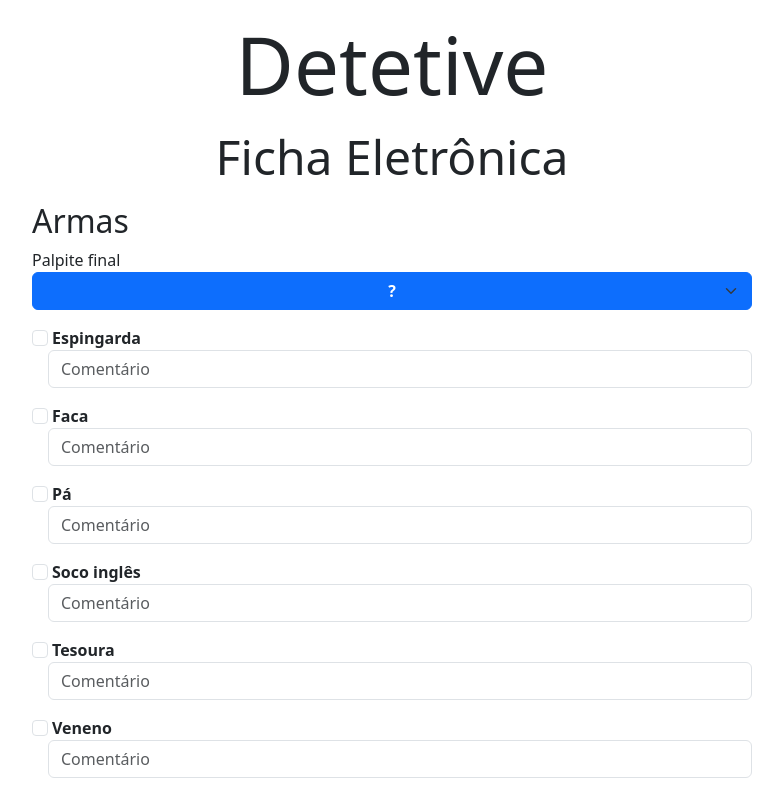
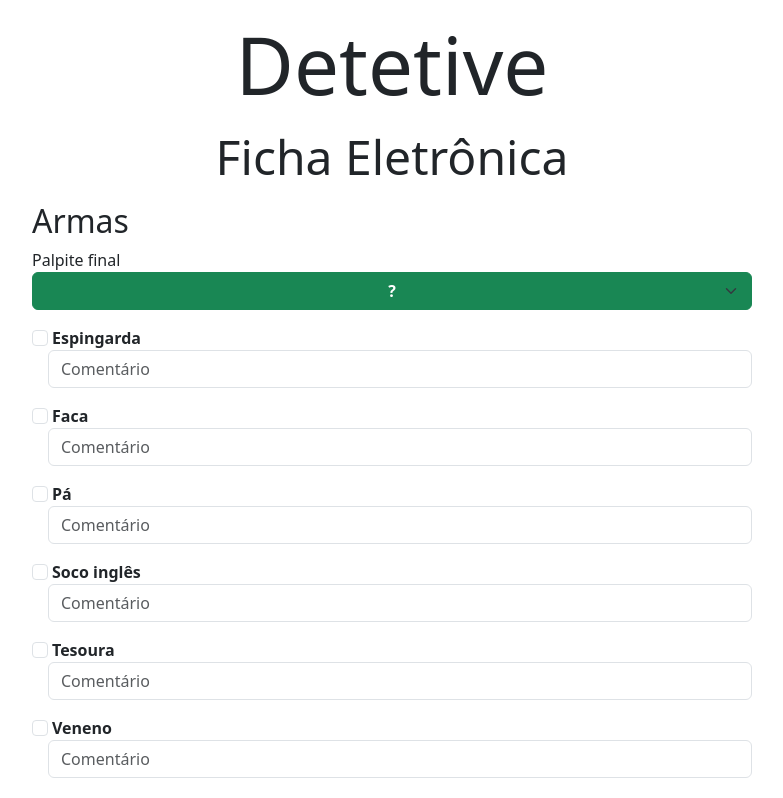
Before and after one commit to vasconcelos-giovanni/ficha-eletronica-detetive, a Vue app: page / in a window 1280 px wide. Shown: the top 798 px of the page, without its empty margins (248-1031 px from the left). Built offline with nearby package versions, Linux system fonts and the light colour scheme.

Commit message:
Update primary color from blue to green

```diff
--- a/src/components/Category.vue
+++ b/src/components/Category.vue
@@ -97,7 +97,7 @@
 
     <label class="form-check-label" :for="idsPrefixes.select"> Palpite final </label>
     <select
-      class="form-select mb-3 fw-bold btn btn-primary"
+      class="form-select mb-3 fw-bold btn btn-success"
       v-model="selectedOption"
       :id="'select_' + props.categoria"
     >
--- a/src/components/ResetButton.vue
+++ b/src/components/ResetButton.vue
@@ -35,9 +35,9 @@
 
         <!-- Modal footer -->
         <div class="modal-footer">
-          <button type="button" class="btn btn-danger" @click="resetGame()">Sim</button>
+          <button type="button" class="btn btn-outline-danger" @click="resetGame()">Sim</button>
 
-          <button type="button" class="btn btn-primary" data-bs-dismiss="modal">Não</button>
+          <button type="button" class="btn btn-outline-success" data-bs-dismiss="modal">Não</button>
         </div>
       </div>
     </div>
```
